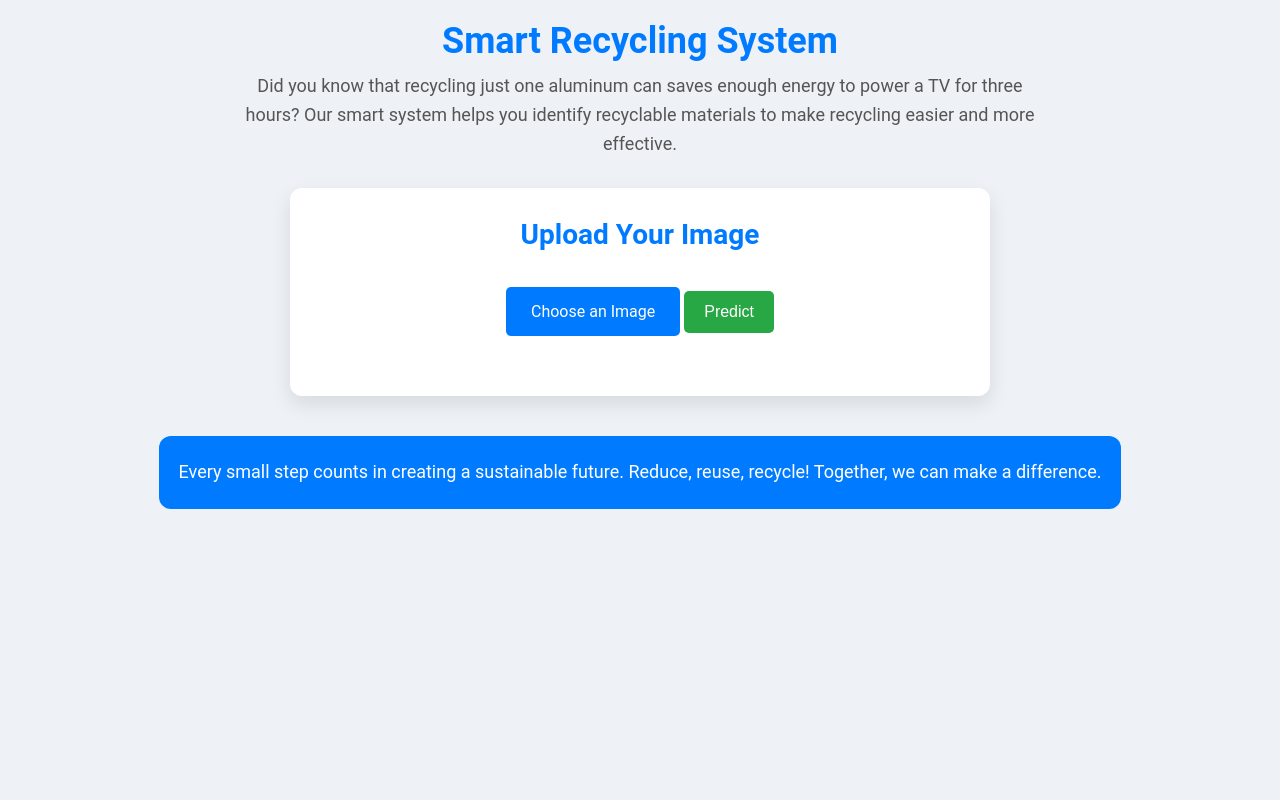
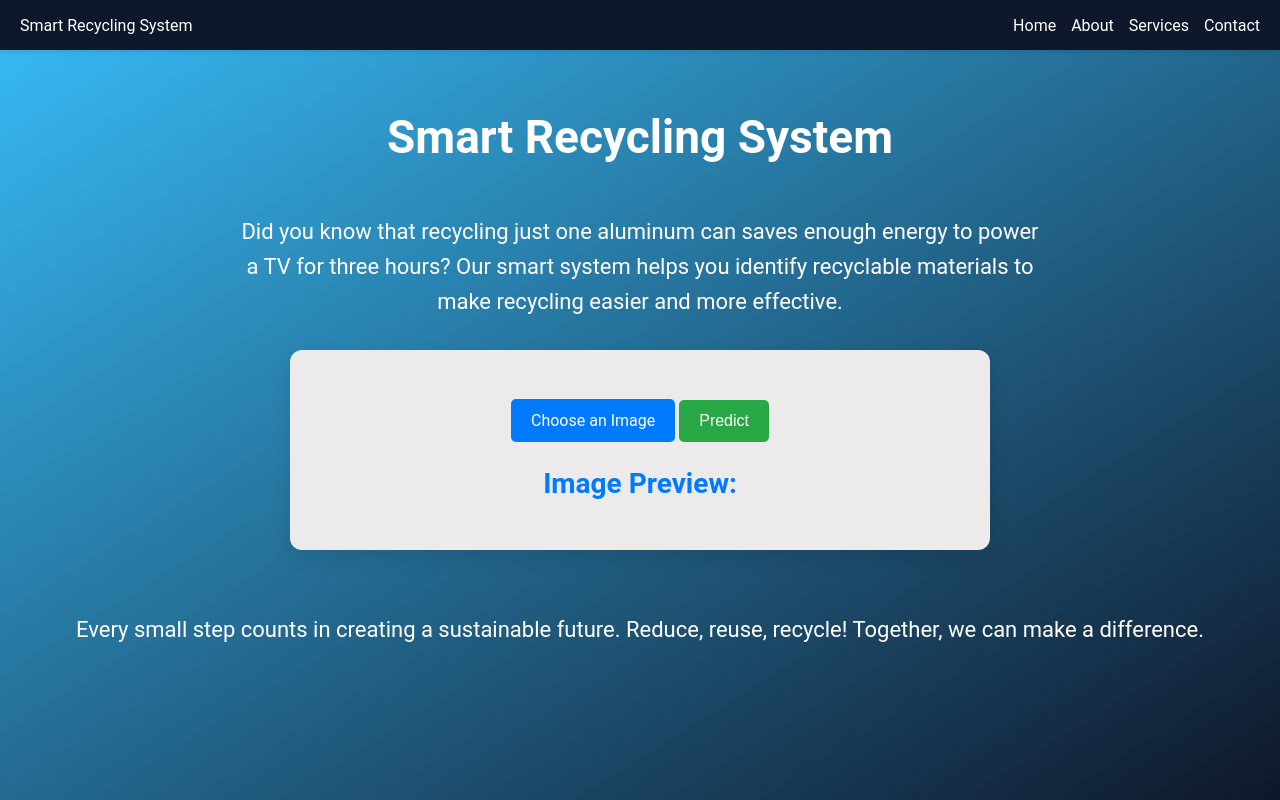
Before and after one commit to yashsohani45/Smart-Recycling-System, a Flask app: page / in a window 1280 px wide. Run offline with Flask 3, Linux system fonts and the light colour scheme.

Commit message:
Update index_new.html

```diff
--- a/templates/index_new.html
+++ b/templates/index_new.html
@@ -1,11 +1,10 @@
 <!DOCTYPE html>
 <html lang="en">
   <head>
-    <meta charset="UTF-8">
-    <meta name="viewport" content="width=device-width, initial-scale=1.0">
+    <meta charset="UTF-8" />
+    <meta name="viewport" content="width=device-width, initial-scale=1.0" />
     <title>Smart Recycling System</title>
     <style>
-        /* Reset and Base Styles */
       * {
         margin: 0;
         padding: 0;
@@ -13,38 +12,67 @@
       }
 
       body {
-            font-family: 'Roboto', Arial, sans-serif;
-            background-color: #eef2f7;
+        font-family: "Roboto", Arial, sans-serif;
         color: #333;
         display: flex;
         flex-direction: column;
         align-items: center;
         min-height: 100vh;
         padding: 20px;
+        padding-top: 60px;
+        background: linear-gradient(to bottom right, #38bdf8, #0f172a);
+      }
+      nav {
+        position: absolute;
+        top: 0;
+        left: 0;
+        width: 100%;
+        height: 50px;
+        z-index: 1000;
+        display: flex;
+        justify-content: space-between;
+        align-items: center;
+        padding: 10px 20px;
+        background-color: #0f172a;
+        color: #fff;
+        box-shadow: 0 2px 5px rgba(0, 0, 0, 0.1);
       }
 
-        /* Header Section */
+      .nav-links {
+        list-style: none;
+        display: flex;
+        gap: 15px;
+      }
+
+      .nav-links a {
+        text-decoration: none;
+        color: #fff;
+        transition: color 0.3s;
+      }
+
+      .nav-links a:hover {
+        color: #38bdf8;
+      }
+
       header {
         text-align: center;
         margin-bottom: 30px;
+        color: white;
       }
 
       header h1 {
-            color: #007bff;
-            font-size: 36px;
-            margin-bottom: 10px;
+        font-size: 46px;
+        margin: 50px;
       }
 
       header p {
-            font-size: 18px;
-            color: #555;
+        font-size: 22px;
         max-width: 800px;
         line-height: 1.6;
       }
 
-        /* Container Styling */
       .container {
-            background: #ffffff;
+        background: #eceaea;
         border-radius: 12px;
         box-shadow: 0 8px 20px rgba(0, 0, 0, 0.1);
         padding: 30px;
@@ -52,18 +80,11 @@
         text-align: center;
       }
 
-
-
       h2 {
         margin-bottom: 20px;
         color: #007bff;
         font-size: 28px;
         font-weight: bold;
-        }
-
-        /* Form Styles */
-        form {
-            margin-top: 20px;
       }
 
       input[type="file"] {
@@ -73,10 +94,10 @@
       label {
         background-color: #007bff;
         color: white;
-            padding: 15px 25px;
+        padding: 12px 20px;
         font-size: 16px;
+        cursor: pointer;
         border-radius: 5px;
-            cursor: pointer;
         display: inline-block;
         transition: background-color 0.3s ease;
       }
@@ -128,7 +149,6 @@
         color: #000;
       }
 
-        /* Loading Animation */
       .loading {
         display: none;
         margin-top: 20px;
@@ -152,7 +172,9 @@
       }
 
       @keyframes bounce {
-            0%, 80%, 100% {
+        0%,
+        80%,
+        100% {
           transform: scale(0);
         }
         40% {
@@ -160,88 +182,101 @@
         }
       }
 
-        /* Awareness Section */
       .awareness {
-            background-color: #007bff;
         color: white;
         padding: 20px;
         margin-top: 40px;
         border-radius: 12px;
         text-align: center;
-            font-size: 18px;
+        font-size: 22px;
         line-height: 1.8;
       }
     </style>
   </head>
   <body>
     <header>
+      <nav>
+        <div class="logo">Smart Recycling System</div>
+        <ul class="nav-links">
+          <li><a href="#">Home</a></li>
+          <li><a href="#">About</a></li>
+          <li><a href="#">Services</a></li>
+          <li><a href="#">Contact</a></li>
+        </ul>
+      </nav>
       <h1>Smart Recycling System</h1>
       <p>
-            Did you know that recycling just one aluminum can saves enough energy to power a TV for three hours?
-            Our smart system helps you identify recyclable materials to make recycling easier and more effective.
+        Did you know that recycling just one aluminum can saves enough energy to
+        power a TV for three hours? Our smart system helps you identify
+        recyclable materials to make recycling easier and more effective.
       </p>
     </header>
 
     <div class="container">
-        <h2>Upload Your Image</h2>
-        <form id="recycling-form" action="/predict" method="POST" enctype="multipart/form-data">
+
+        <form id="uploadForm" action="/predict" method="POST" enctype="multipart/form-data">
             <label for="file">Choose an Image</label>
             <input type="file" name="file" id="file" accept="image/*" required>
             <button type="submit">Predict</button>
         </form>
-        <div class="loading" id="loading">
-            <div></div>
-            <div></div>
-            <div></div>
-        </div>
+
         <div class="preview" id="preview">
-            <!-- Uploaded image will be displayed here -->
-        </div>
-        <div class="result" id="result">
-            <!-- Result will be displayed here -->
-        </div>
+            <h2>Image Preview:</h2>
+            <img id="previewImage" src="#" alt="Image Preview" style="display: none;">
         </div>
 
+        <div class="result" id="result" style="display: {% if prediction %}block{% else %}none{% endif %};">
+            <h2>Prediction Result</h2>
+            <p><strong>Class:</strong> <span id="class">{{ prediction.class if prediction else '' }}</span></p>
+            <p><strong>Confidence:</strong> <span id="confidence">{{ prediction.confidence if prediction else '' }}</span>%</p>
+            <p><strong>Recyclability:</strong> <span id="recyclability">{{ prediction.recyclability if prediction else '' }}</span></p>
+        </div>
+
+
+        {% if error %}
+        <div class="error">
+            <p>Error: {{ error }}</p>
+        </div>
+        {% endif %}
+    </div>
+
+
     <div class="awareness">
-        Every small step counts in creating a sustainable future. Reduce, reuse, recycle! Together, we can make a difference.
+      Every small step counts in creating a sustainable future. Reduce, reuse,
+      recycle! Together, we can make a difference.
     </div>
 
     <script>
-        const form = document.getElementById('recycling-form');
         const fileInput = document.getElementById('file');
-        const preview = document.getElementById('preview');
-        const loading = document.getElementById('loading');
-        const result = document.getElementById('result');
+        const previewImage = document.getElementById('previewImage');
+        const resultContainer = document.getElementById('result');
 
+        // Display uploaded image as a preview
         fileInput.addEventListener('change', (e) => {
             const file = e.target.files[0];
             if (file) {
                 const reader = new FileReader();
                 reader.onload = function(event) {
-                    preview.innerHTML = `
-                        <p>Uploaded Image:</p>
-                        <img src="${event.target.result}" alt="Uploaded Image">
-                    `;
+                    previewImage.src = event.target.result;
+                    previewImage.style.display = 'block';
                 };
                 reader.readAsDataURL(file);
             }
         });
 
-        form.addEventListener('submit', (e) => {
-            e.preventDefault();
-            loading.style.display = 'flex';
-            result.innerHTML = '';
+        // Hide results when a new image is selected
+        fileInput.addEventListener('change', () => {
+            resultContainer.classList.remove('active');
+        });
 
-            // Simulate an API call
-            setTimeout(() => {
-                loading.style.display = 'none';
-                result.innerHTML = `
-                    <p>Class: <span>Plastic Bottle</span></p>
-                    <p>Confidence: <span>95%</span></p>
-                    <p>Recyclability: <span>High</span></p>
-                `;
-            }, 3000);
-        });
+        // Show results after submission
+        {% if prediction %}
+        document.getElementById('class').innerText = "{{ prediction.class }}";
+        document.getElementById('confidence').innerText = "{{ prediction.confidence }}";
+        document.getElementById('recyclability').innerText = "{{ prediction.recyclability }}";
+        resultContainer.classList.add('active');
+        {% endif %}
     </script>
+
   </body>
 </html>
```
Lines whose indentation alone changed are shown as unchanged.
